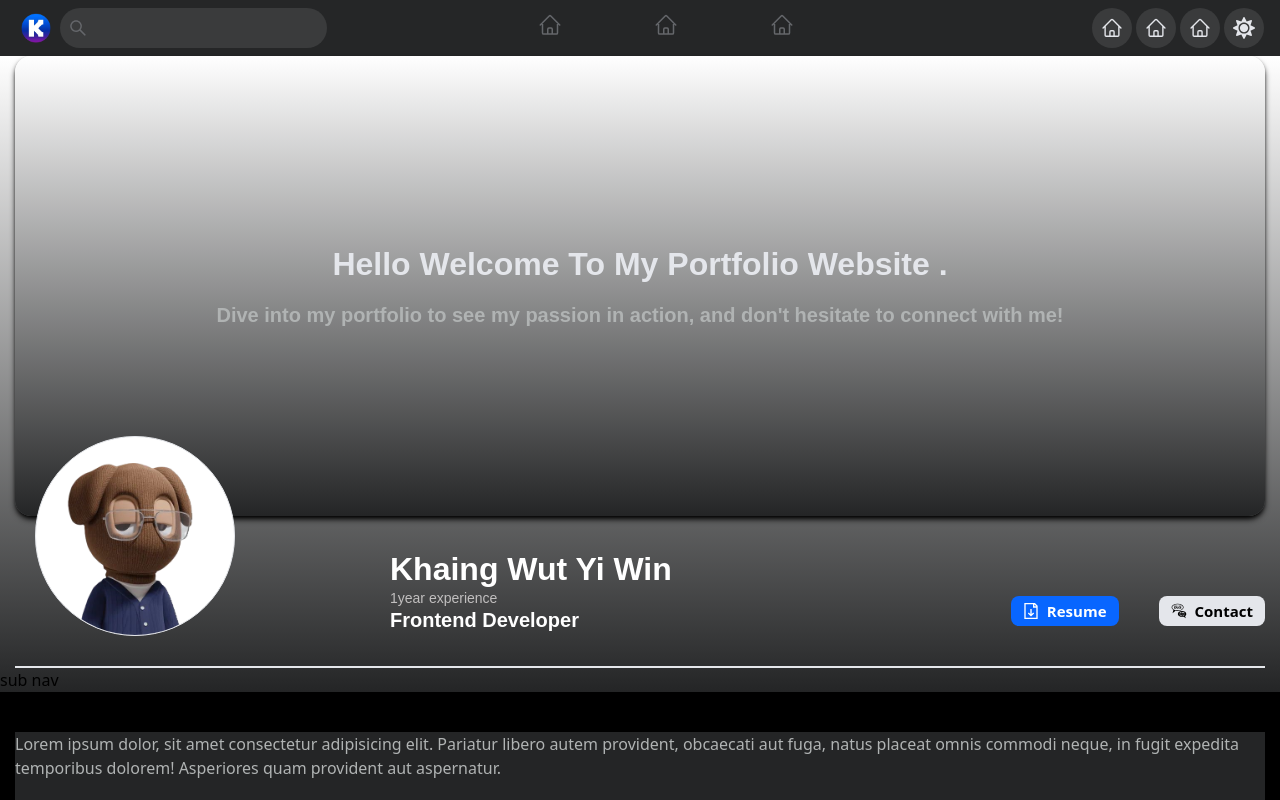
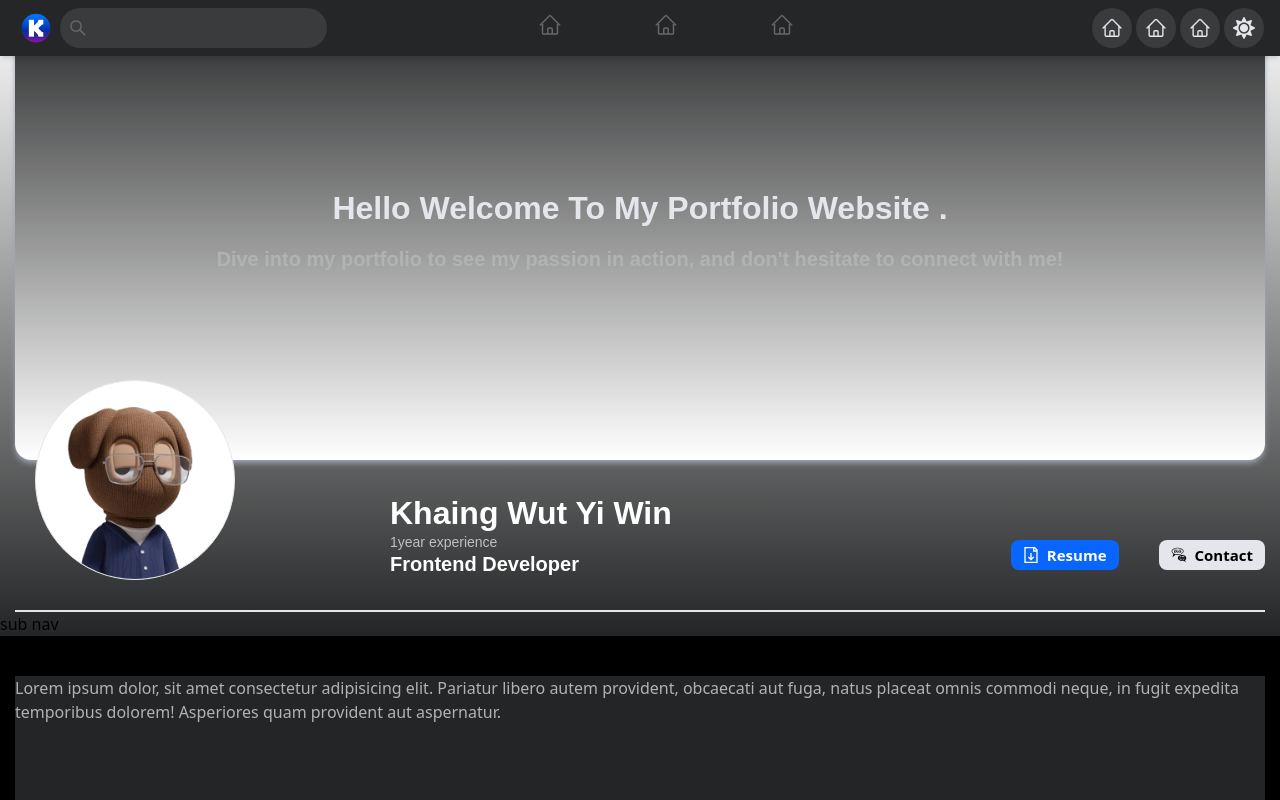
Before and after one commit to hoshikwyw/Khaing_portfolio, a React (Vite) app: page / in a window 1280 px wide. Shown: the top 800 px of the page. Built offline with nearby package versions, Linux system fonts and the light colour scheme.

Commit message:
Navbar shadow add

```diff
--- a/src/App.jsx
+++ b/src/App.jsx
@@ -5,7 +5,7 @@ import Path from './redux/Paths'
 const App = () => {
   return (
     <div>
-      <div className=''>
+      <div className=' shadow-md fixed top-0 w-full'>
         <Navbar />
       </div>
       <div className=' w-full'>
--- a/src/components/mainPageComponents/HeroSection.jsx
+++ b/src/components/mainPageComponents/HeroSection.jsx
@@ -5,7 +5,7 @@ const HeroSection = () => {
   return (
     <div className=' w-full'>
       <div className=' flex justify-center'>
-        <div className=" lg:w-[1250px] md:w-full sm:w-full h-full bg-gradient-to-t from-white to-[#242526] dark:from-[#242526] dark:to-white shadow-md dark:shadow-black rounded-2xl">
+        <div className=" lg:w-[1250px] md:w-full sm:w-full h-full bg-gradient-to-b from-white to-[#242526] dark:from-[#242526] dark:to-white shadow-md shadow-slate-800 dark:shadow-gray-400 rounded-b-2xl">
           <CoverBg />
         </div>
 
```
